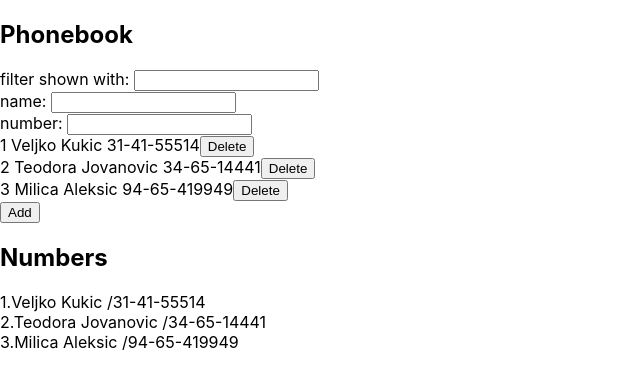
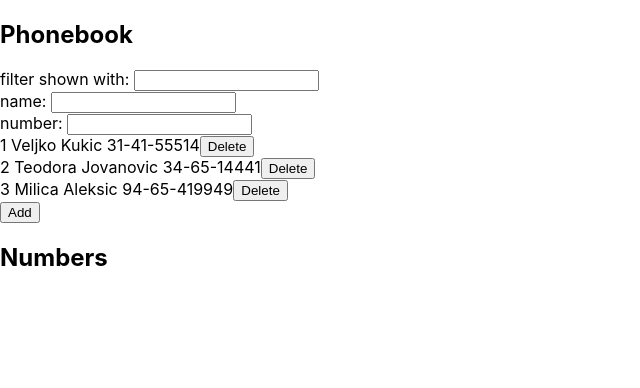
Before and after one commit to Ljove87/phonebook, a React (Create React App) app: page / in a window 1280 px wide. Shown: the top 388 px of the page, without its empty margins (0-640 px from the left). Built offline with nearby package versions, Linux system fonts and the light colour scheme; data requests are answered from the project's data file.

Commit message:
Fix delete functionality

```diff
--- a/src/App.js
+++ b/src/App.js
@@ -69,8 +69,7 @@ const  App = () => {
           key={p.id}
           person={p}
           number={p.number}
-          onSubmit={addName}
-          deletePerson={() => (deletePersonId(p.id))}
+          deletePerson={(id) => (deletePersonId(id))}
           />
   )
 
@@ -85,12 +84,12 @@ const  App = () => {
   }
 
   // filter persons with input element
-  let filteredPersons = persons;
-  if (filter) {
-    filteredPersons = persons.filter(
-      p => p.name.toLocaleLowerCase().indexOf(filter.concat('')) !== -1
-    );
-  }
+  // let filteredPersons = persons;
+  // if (filter) {
+  //   filteredPersons = persons.filter(
+  //     p => p.name.toLocaleLowerCase().indexOf(filter.concat('')) !== -1
+  //   );
+  // }
 
   return (
     <div>
@@ -109,12 +108,12 @@ const  App = () => {
         </div>
       </form>
       <h2>Numbers</h2>
-      { <div>{filteredPersons.map(person => <div key={person.id}>
+      {/* { <div>{filteredPersons.map(person => <div key={person.id}>
                                               {person.id}.
                                               {person.name} /
                                               {person.number}
-                                          </div>)}
-      </div> }
+                                          </div>)} */}
+      {/* </div> }   */}
       <p></p>
     </div>
   );
--- a/src/components/Person.js
+++ b/src/components/Person.js
@@ -1,13 +1,15 @@
 import React from 'react';
 
 
-const  Person = ({person, deletePerson }) => {
-    return (
-        <div key={person.id}>
-            {person.id} {person.name} {person.number}
-            <button onClick={deletePerson}>Delete</button>
-        </div>
-    )
-}
+const  Person = ({person, deletePerson}) => (
+    <div key={person.id}>
+        {person.id} {person.name} {person.number}
+        <button type="button" onClick={(e) => {
+            e.stopPropagation();
+            deletePerson(person.id)}
+        }> Delete</button>
+    </div>
+);
+
 
 export default Person
```
